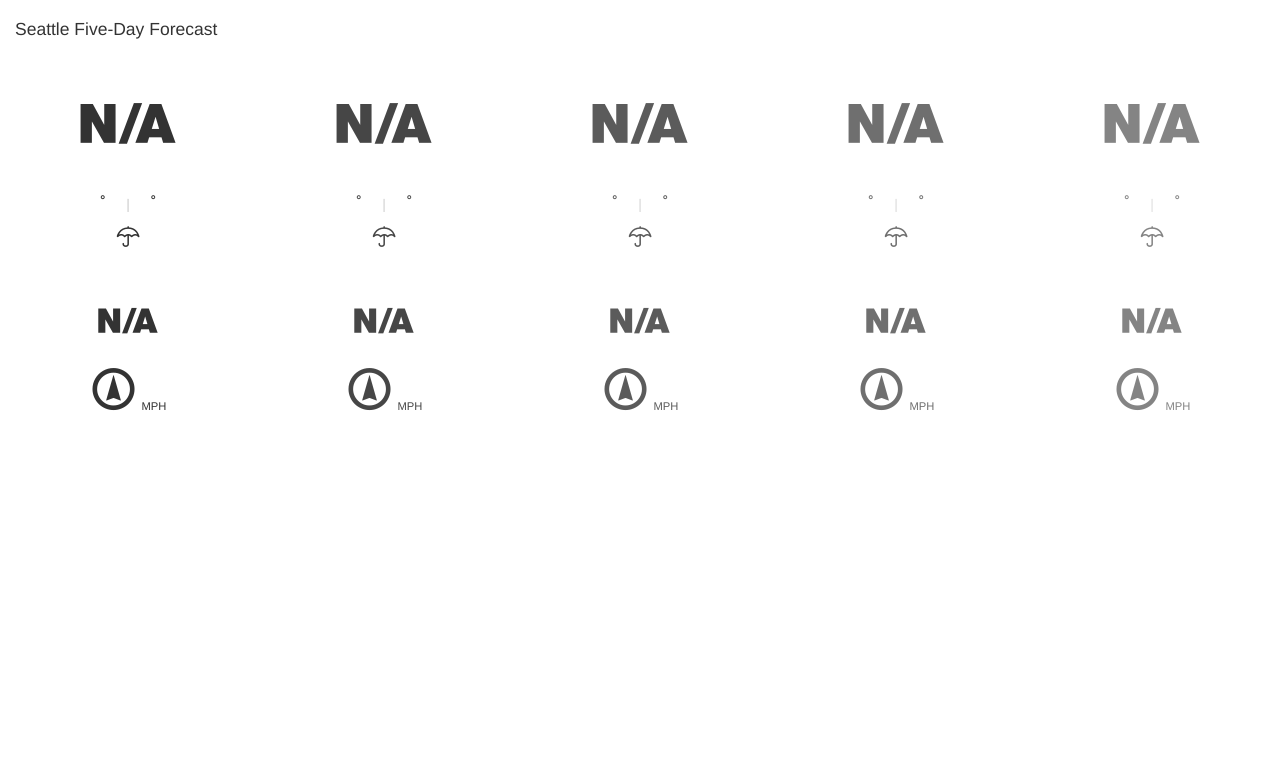
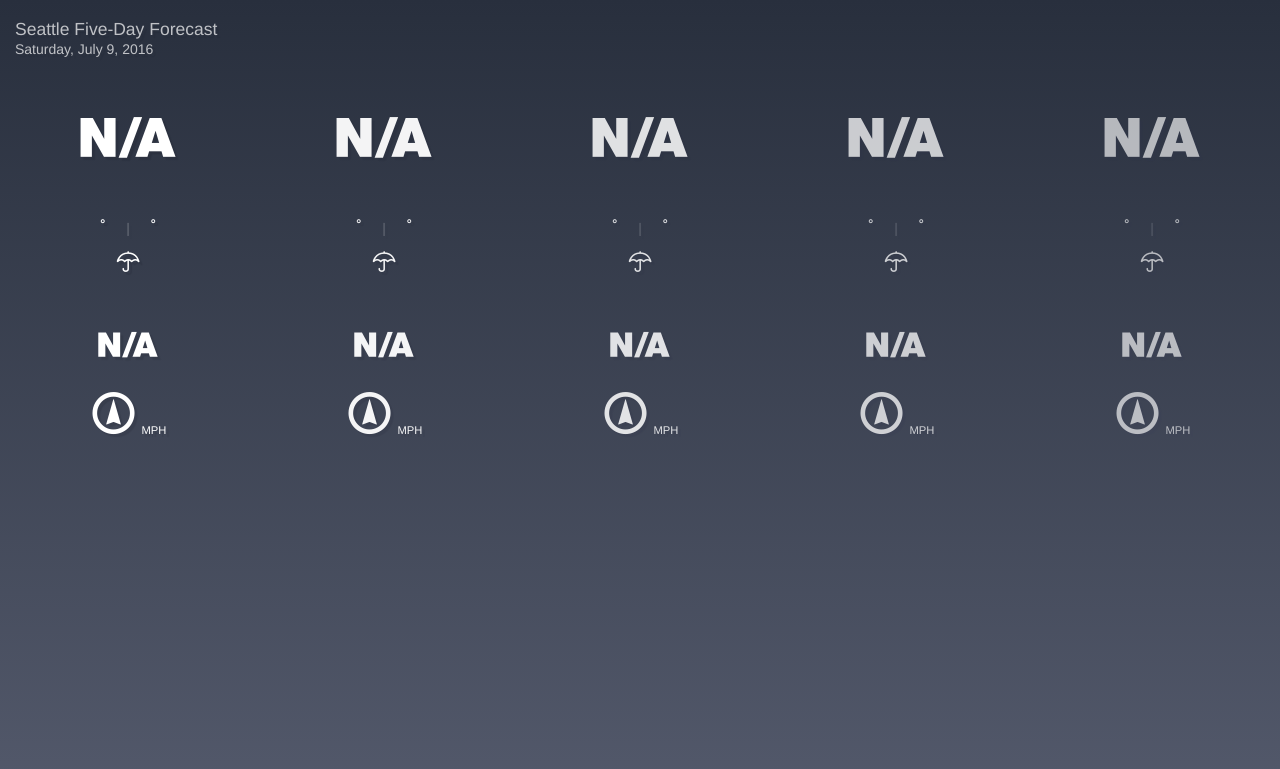
Before and after one commit to mikeym/forecast, a website: page app/index.html at #/home in a window 1280 px wide. Shown: the top 769 px of the page. Drawn offline with nearby package versions, Linux system fonts and the light colour scheme; some packages are replaced by stand-ins of ours.

Commit message:
Styling, header, footer, gradient, colors, & etc.

```diff
--- a/app/app.css
+++ b/app/app.css
@@ -1,4 +1,22 @@
 /* CSS styles for this app */
+
+/* For sticky footer */
+html {
+    position: relative;
+    min-height: 100%;
+}
+
+body {
+    background: rgb(40,47,61);
+    background: -moz-linear-gradient(top,  rgba(40,47,61,1) 0%, rgba(83,89,107,1) 100%);
+    background: -webkit-linear-gradient(top,  rgba(40,47,61,1) 0%,rgba(83,89,107,1) 100%);
+    background: linear-gradient(to bottom,  rgba(40,47,61,1) 0%,rgba(83,89,107,1) 100%);
+
+    color: #fff;
+    text-shadow: 3px 3px 1px rgba(10, 10, 20, 0.1);
+
+    margin-bottom: 30px; /* sticky footer */
+}
 
 /* Let's give Bootstrap a 5-column grid */
 .col-xs-15,
@@ -16,13 +34,18 @@
     float: left;
 }
 
-/* Sticky footer for credit links and icons */
-html {
-    position: relative;
-    min-height: 100%;
+/* Header */
+h1 {
+    font-size: 1.25em;
+    margin-bottom: 0;
+    opacity: 0.7;
 }
-body {margin-bottom: 30px;}
+p.subheader {
+    margin-bottom: 1.5em;
+    opacity: 0.7;
+}
 
+/* Sticky footer styles */
 .footer {
     position: absolute;
     bottom: 0;
@@ -38,20 +61,29 @@ body {margin-bottom: 30px;}
     font-size: 20px;
     padding-right: 5px;
 }
-
-h1 {
-    font-size: 1.25em;
-    margin-bottom: 1.5em;
-}
+.footer a {color: #ddd;}
 
 /* Each day in the future is less opaque... */
 .day-0 {opacity: 1.0;}
-.day-1 {opacity: 0.9;}
-.day-2 {opacity: 0.8;}
-.day-3 {opacity: 0.7;}
-.day-4 {opacity: 0.6}
+.day-1 {
+    opacity: 0.95;
+    text-shadow: 3px 3px 1px rgba(20, 20, 40, 0.1);
+}
+.day-2 {
+    opacity: 0.85;
+    text-shadow: 3px 3px 1px rgba(30, 30, 60, 0.1);
+}
+.day-3 {
+    opacity: 0.75;
+    text-shadow: 3px 3px 1px rgba(40, 40, 80, 0.1);
+}
+.day-4 {
+    opacity: 0.65;
+    text-shadow: 3px 3px 1px rgba(50, 50, 100, 0.1);
+}
 
 /* Main forecast icon */
+.icon-row {margin-bottom: 0.7em;}
 .wi.biggest {
     font-size: 3em;
     display: inline-block;
@@ -61,7 +93,6 @@ h1 {
 /* Day of week */
 .day-of-week {
     font-size: 1.25em;
-    margin: 0 0 0.25em 0;
 }
 
 /* Temperature & precipitaion rows */
--- a/app/components/home/home-ctrl.js
+++ b/app/components/home/home-ctrl.js
@@ -5,7 +5,7 @@
     function HomeController(ForecastService, IconService, $log) {
         var vm = this;
 
-        vm.appBlurb = 'Seattle weather for the next five days';
+        vm.today = moment().format('dddd, MMMM D, YYYY');
         vm.massagedData;
         vm.getIconClass = IconService.getIconClass;
         vm.getMoonClass = IconService.getMoonClass;
--- a/app/components/home/home-view.html
+++ b/app/components/home/home-view.html
@@ -1,4 +1,6 @@
 <div ng-controller="HomeController as hc" class="container-fluid">
+
+    <p class="subheader">{{hc.today}}</p>
 
     <!--
         Using forecast.io icon to select one of the weather icons. Screen readers will receive
```
